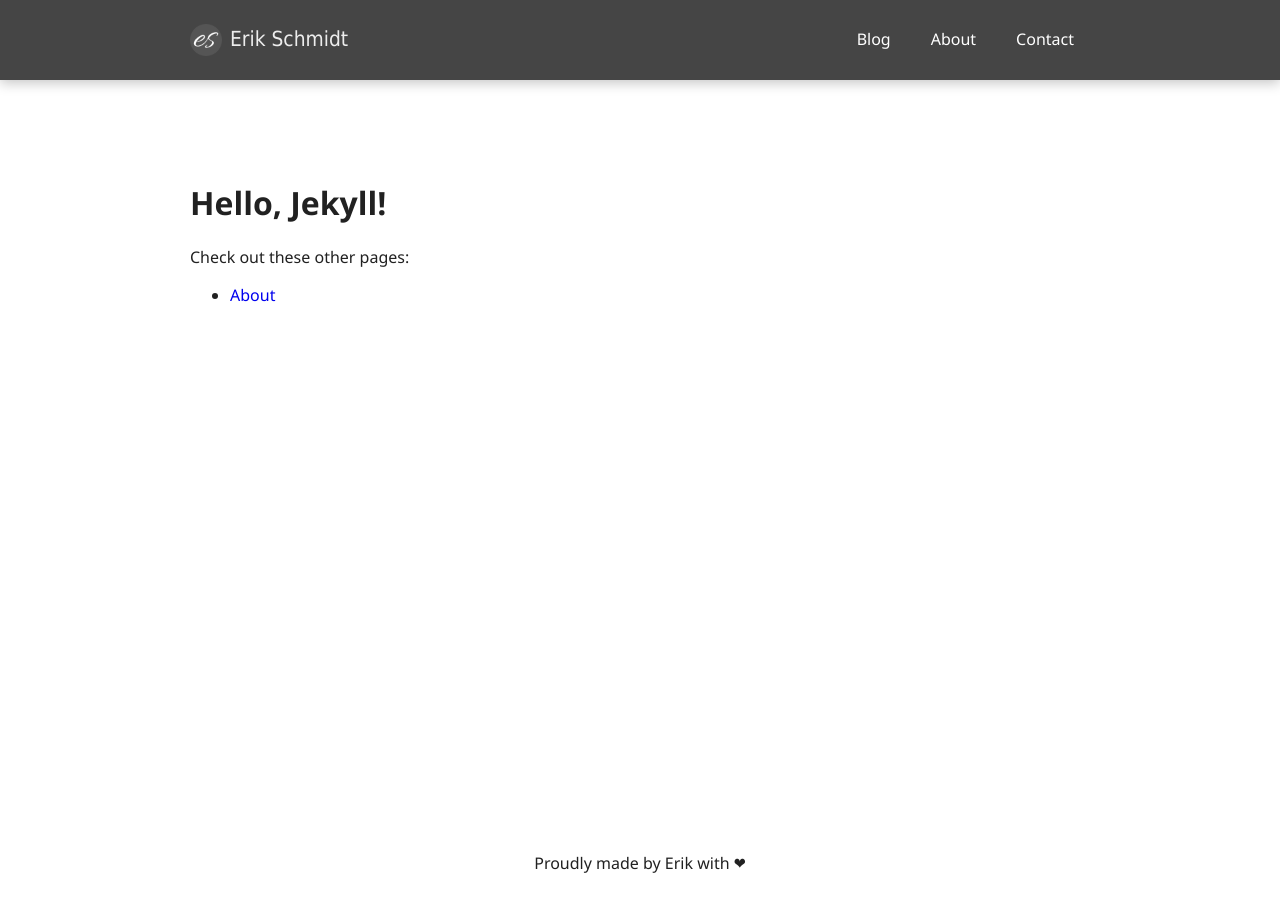
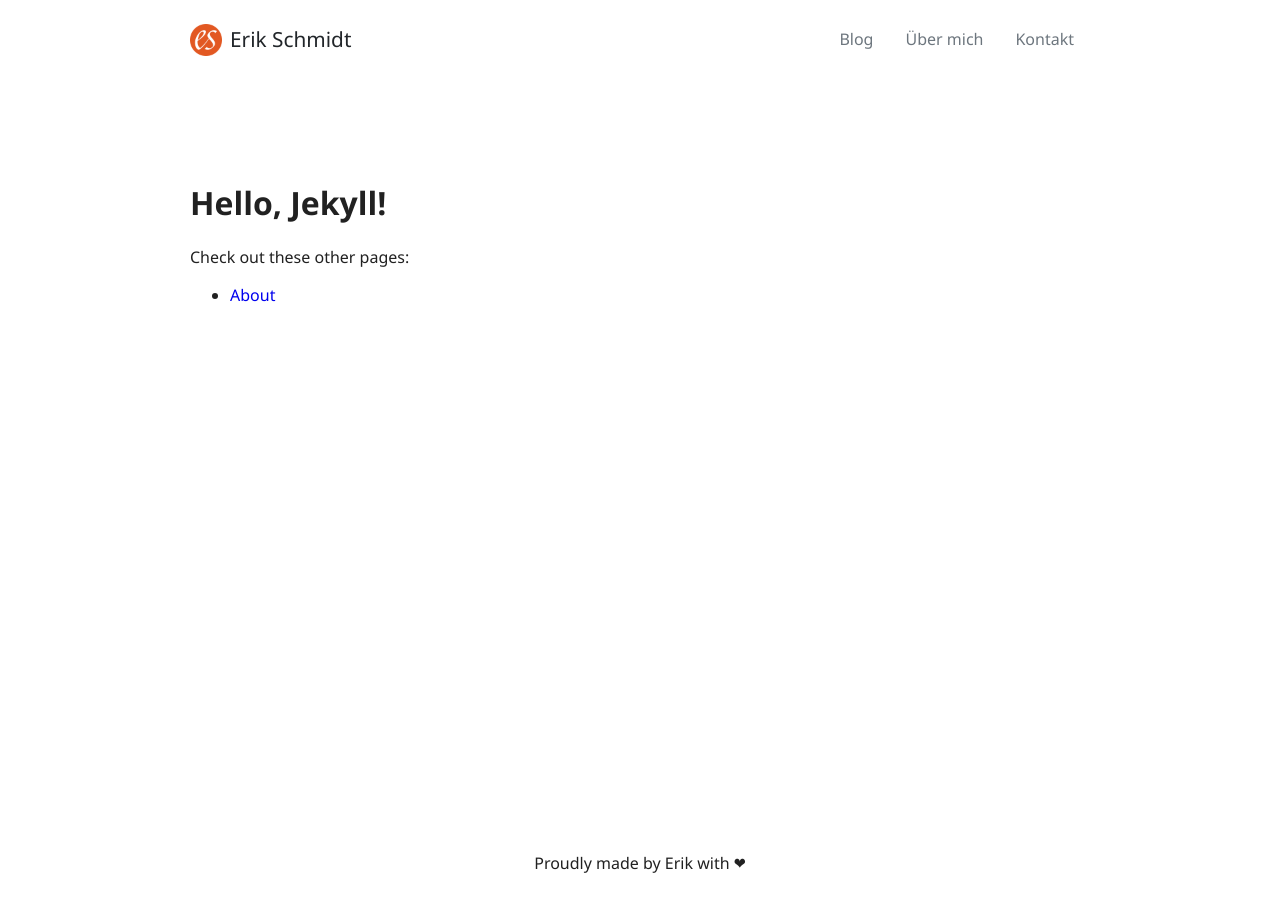
Before and after one commit to erik-schmidt/erik-schmidt.github.io, a Jekyll site: the page built from _pages/index.md, in a window 1280 px wide. Built offline with Jekyll 4.4.1, drawn with Linux system fonts in a browser that asks for light colours; nearby versions of some CDN libraries; our own code applies the rules of GitHub Pages for plain Markdown files.

Commit message:
feat: Add mobile navbar (WIP) - change styling to have my favorite colour in it - change styling of navbar

```diff
--- a/_includes/navbar.html
+++ b/_includes/navbar.html
@@ -1,15 +1,28 @@
 <header class="navbar-header">
   <nav class="navbar centered">
-    <div class="navbar-container">
+    <div class="navbar-container" id="navbar-container">
       <a href="/" id="home-link" aria-label="Homepage">
         <img src="/assets/images/favicon-192x192.png" aria-hidden="true" height=32 width=32>
         <span id="website-name">{{ site.title }}</span>
       </a>
-          <ul class="navbar-links">
-            <li class="navbar-item"><a class="navbar-link" href="/blog" {% if page.title == "Blog" %} aria-current="page" id="active-navbar-link"{% endif %}>Blog</a></li>
-            <li class="navbar-item"><a class="navbar-link" href="/about" {% if page.title == "About" %} aria-current="page" id="active-navbar-link"  {% endif %}>About</a></li>
-            <li class="navbar-item"><a class="navbar-link" href="/contact" {% if page.title == "Contact" %} aria-current="page" id="active-navbar-link" {% endif %}>Contact</a></li>
-          </ul>
+        <ul class="navbar-links" id="navbar-links">
+          <li class="navbar-item"><a class="navbar-link" href="/blog" {% if page.title == "Blog" %} aria-current="page" id="active-navbar-link"{% endif %}>Blog</a></li>
+          <li class="navbar-item"><a class="navbar-link" href="/about" {% if page.title == "About" %} aria-current="page" id="active-navbar-link"  {% endif %}>Über mich</a></li>
+          <li class="navbar-item"><a class="navbar-link" href="/contact" {% if page.title == "Contact" %} aria-current="page" id="active-navbar-link" {% endif %}>Kontakt</a></li>
+        </ul>
+      <a href="javascript:void(0);" class="icon" onclick="onClick()">
+        <i class="fas fa-chevron-down" style="color: black;"></i>
+      </a>
     </div>
   </nav>
 </header>
+<script>
+  function onClick() {
+    var x = document.getElementById("navbar-container");
+    if (x.className === "navbar-container") {
+      x.className += " responsive";
+    } else {
+      x.className = "navbar-container"
+    }
+  }
+</script>
--- a/_layouts/default.html
+++ b/_layouts/default.html
@@ -4,6 +4,7 @@
     <meta charset="UTF-8" />
     <meta name="viewport" content="width=device-width, initial-scale=1.0" />
     <link rel="stylesheet" type="text/css" href="/assets/styles/main.css" />
+    <script src="https://kit.fontawesome.com/a076d05399.js" crossorigin="anonymous"></script>
     <title>{{ page.title }} - {{ site.title }}</title>
     <link rel="shortcut icon" type="image/jpg" href="/assets/images/favicon-192x192.png"/>
   </head>
--- a/_sass/abstracts/_variables.scss
+++ b/_sass/abstracts/_variables.scss
@@ -5,6 +5,7 @@ $light-grey: hsl(0, 0%, 93%);
 $mid-grey: hsl(208, 7%, 46%);
 $dark-grey: hsl(0, 0%, 27%);
 $white: hsl(0, 0%, 100%);
+$orange: hsl(17, 77%, 51%);
 
 // Backgrounds
 $background-light-transparent: hsla(0, 0%, 100%, 0.2);
--- a/_sass/components/_navbar.scss
+++ b/_sass/components/_navbar.scss
@@ -10,8 +10,6 @@ $navbar-height: 5rem;
 }
 
 .navbar {
-  background-color: $dark-grey;
-  box-shadow: bottom-shadow(2);
   height: 100%;
 }
 
@@ -33,8 +31,7 @@ $navbar-height: 5rem;
 
 #website-name {
   font-size: $large-font;
-  font-family: $text-font-stack-light;
-  color: $light-grey;
+  color: $black;
 }
 
 .navbar-links {
@@ -42,12 +39,15 @@ $navbar-height: 5rem;
   list-style: none;
   display: grid;
   grid-row-gap: 0;
-  grid-column-gap: $spacing-base;
   grid-auto-flow: column;
   align-items: center;
   box-shadow: none;
   padding: 0;
   position: static;
+}
+
+.icon {
+  display: none;
 }
 
 .navbar-item {
@@ -58,14 +58,14 @@ $navbar-height: 5rem;
   border-radius: $border-radius;
   padding: 0 $padding-sm;
   display: block;
-  color: $white;
+  color: $mid-grey;
 }
 
 .link-after {
-  content: '';
+  content: "";
   display: block;
   height: 0.15rem;
-  background: white;
+  background: $orange;
 }
 
 #active-navbar-link,
@@ -77,16 +77,55 @@ $navbar-height: 5rem;
     transition: width 0.35s;
   }
 
-  &:hover::after {
-    width: 100%;
+  &:hover {
+    color: $black;
+
+    &::after {
+      width: 100%;
+    }
   }
 }
 
 #active-navbar-link {
   font-weight: bold;
+  color: $black;
 
   &::after {
     @extend .link-after;
     width: 100%;
   }
 }
+
+@media screen and (max-width: 600px) {
+  .navbar-container .navbar-links {
+    display: none;
+  }
+
+  .icon {
+    float: right;
+    display: block;
+    z-index: 20;
+  }
+}
+
+@media screen and (max-width: 600px) {
+  .navbar-container.responsive {
+    position: relative;
+  }
+
+  .navbar-container.responsive .navbar-links {
+    display: block;
+    z-index: 2;
+    position: absolute;
+    background-color: $white;
+    box-shadow: bottom-shadow(4);
+    border-radius: 0.5em;
+    text-align: left;
+    top: 0;
+    right: 0;
+
+    .navbar-link {
+      margin: 1em;
+    }
+  }
+}
```
Also changed, not shown: assets/images/favicon-192x192.png, 2 other files.
